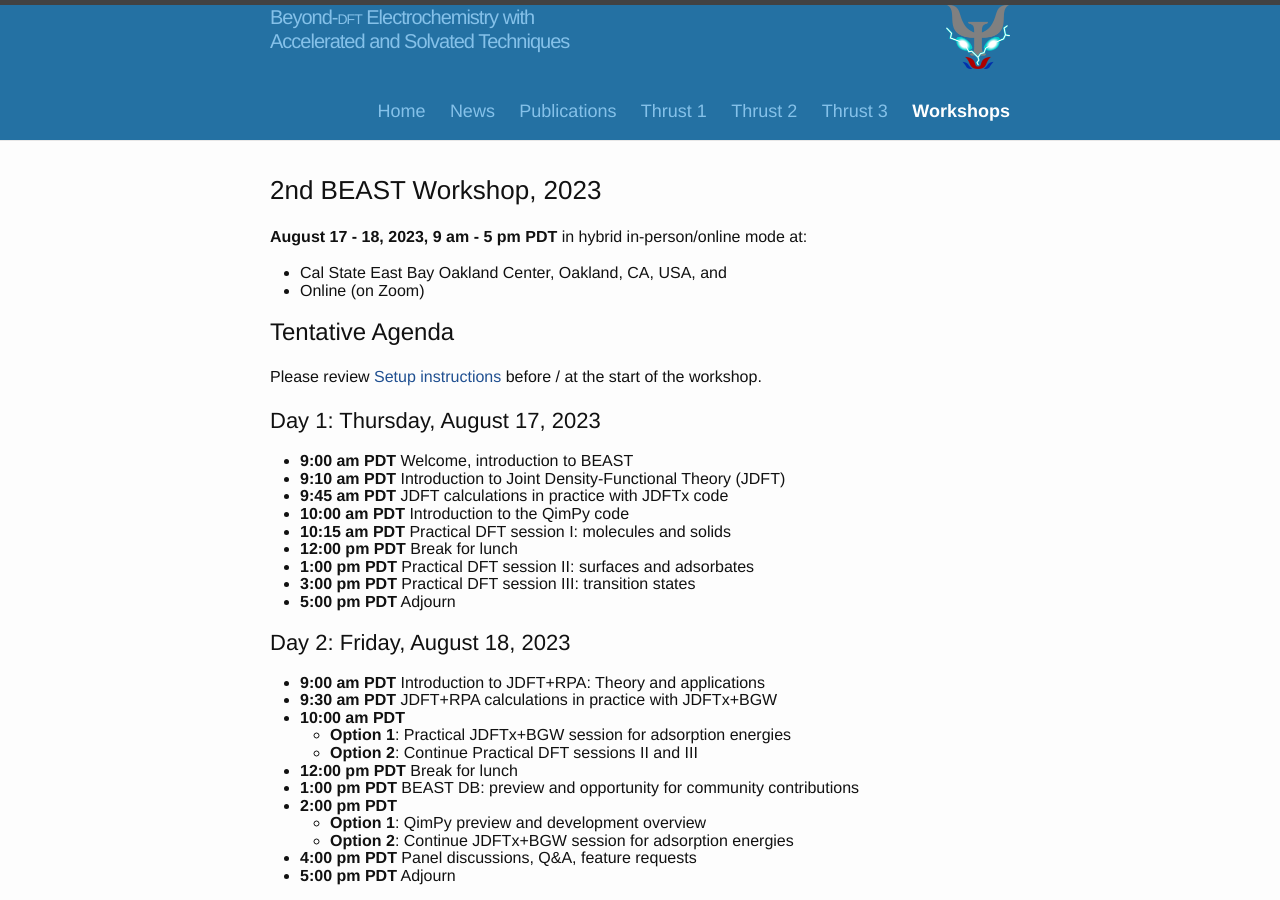
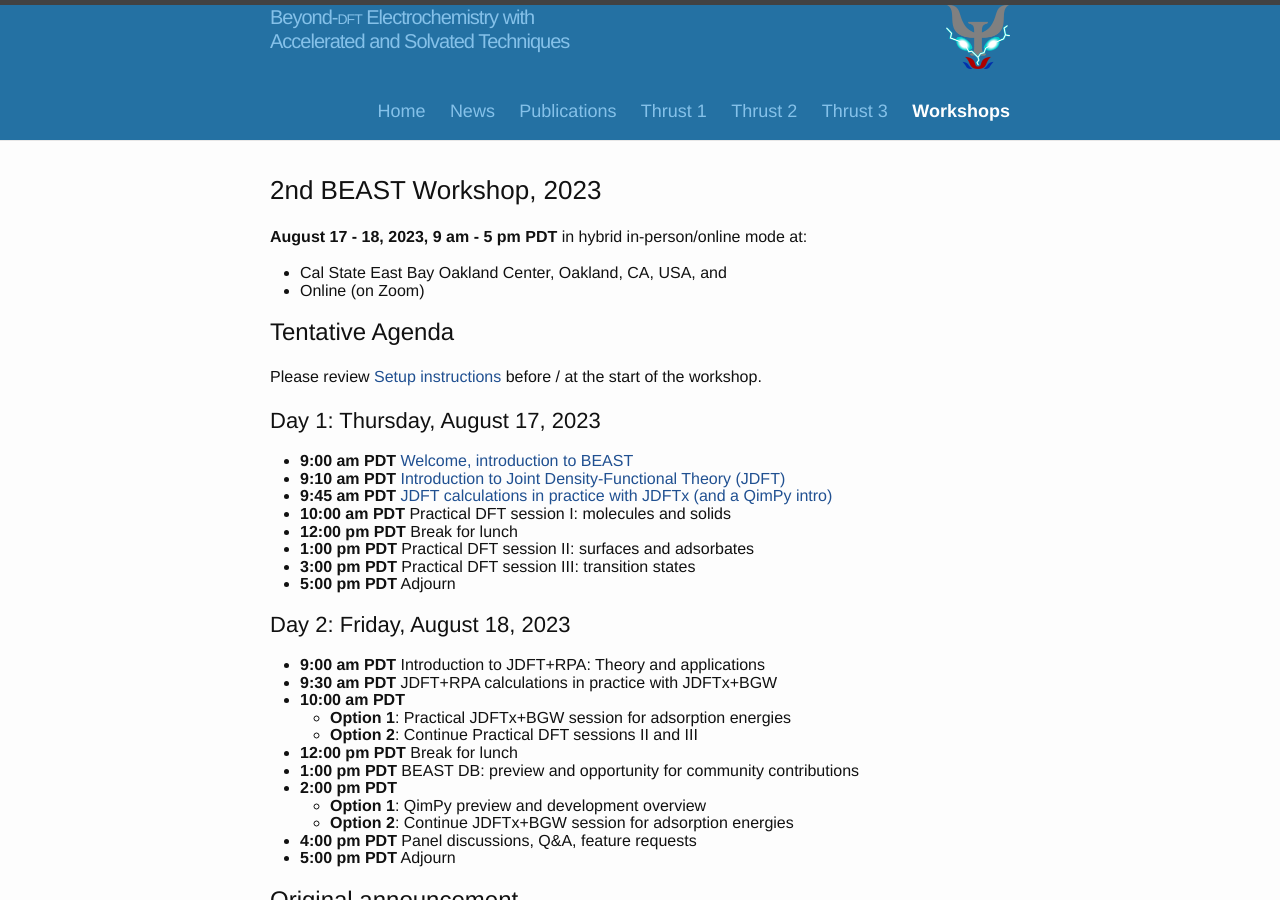
Before and after one commit to shankar1729/beast-echem, a Jekyll site: the page built from workshops/2023/workshop.md, in a window 1280 px wide and 900 px high. Built offline with Jekyll 4.4.1, drawn with Linux system fonts in a browser that asks for light colours.

Commit message:
Added slides

```diff
--- a/workshops/2023/workshop.md
+++ b/workshops/2023/workshop.md
@@ -20,11 +20,10 @@
 
 ### Day 1: Thursday, August 17, 2023
 
-+ **9:00 am PDT** Welcome, introduction to BEAST
-+ **9:10 am PDT** Introduction to Joint Density-Functional Theory (JDFT)
-+ **9:45 am PDT** JDFT calculations in practice with JDFTx code
-+ **10:00 am PDT** Introduction to the QimPy code
-+ **10:15 am PDT** Practical DFT session I: molecules and solids
++ **9:00 am PDT** [Welcome, introduction to BEAST](beast.pdf)
++ **9:10 am PDT** [Introduction to Joint Density-Functional Theory (JDFT)](jdft.pdf)
++ **9:45 am PDT** [JDFT calculations in practice with JDFTx (and a QimPy intro)](jdftx.pdf)
++ **10:00 am PDT** Practical DFT session I: molecules and solids
 + **12:00 pm PDT** Break for lunch
 + **1:00 pm PDT**  Practical DFT session II: surfaces and adsorbates
 + **3:00 pm PDT**  Practical DFT session III: transition states
```
Also changed, not shown: 3 other files.
